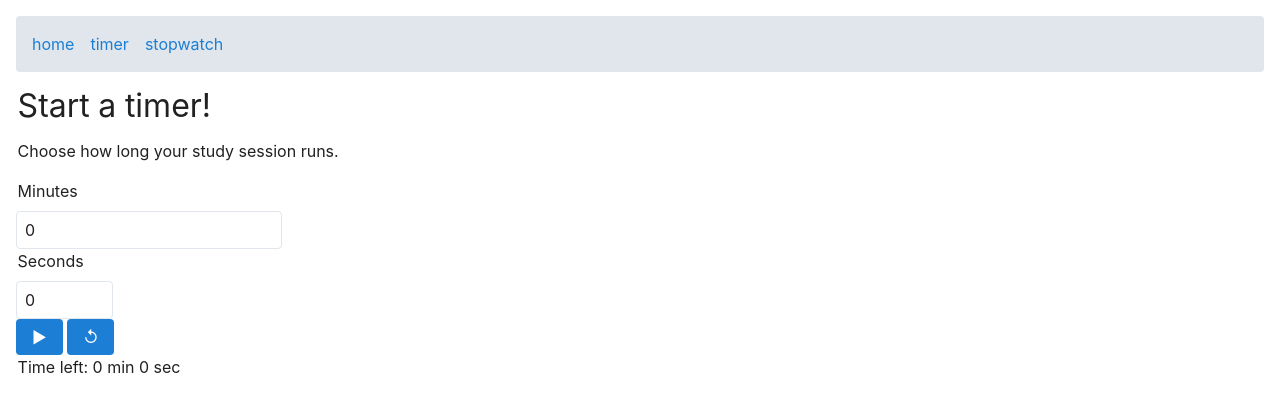
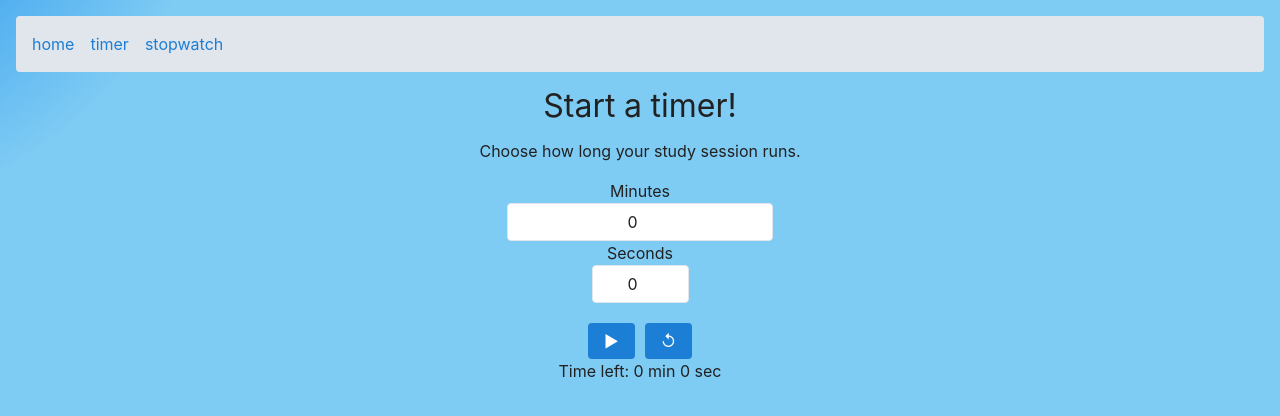
Before and after one commit to claryssayuanwie/study-clock, a SvelteKit app: page /timer in a window 1280 px wide. Shown: the top 416 px of the page. Built offline with nearby package versions, Linux system fonts and the light colour scheme.

Commit message:
added a stopwatch

```diff
--- a/src/app.html
+++ b/src/app.html
@@ -23,7 +23,7 @@
 					'Open Sans', 'Helvetica Neue', sans-serif;
 				--font-mono: ui-monospace, 'Cascadia Code', 'Source Code Pro', Menlo, Consolas,
 					'DejaVu Sans Mono', monospace;
-				background: var(--bg-1);
+				background: radial-gradient(465px at -15.1% -25%, rgb(17, 130, 193) 0%, rgb(67, 166, 238) 49%, rgb(126, 203, 244) 90.2%);
 				color: var(--fg-1);
 				font-family: var(--font);
 				line-height: 1.5;
--- a/src/routes/stopwatch/+page.svelte
+++ b/src/routes/stopwatch/+page.svelte
@@ -1,2 +1,98 @@
+<script>
+    import {onMount, onDestroy} from 'svelte';
+
+    let elapsedSeconds = 0;
+    let stopwatch;
+    let isRunning = false;
+
+    function startPauseStopwatch() {
+        if (isRunning) {
+            clearInterval(stopwatch);
+            isRunning = false;
+    } else {
+        stopwatch = setInterval(() => {
+            elapsedSeconds++;
+            }, 1000);
+            isRunning = !isRunning;
+    }
+}
+
+function resetStopwatch() {
+    clearInterval(stopwatch);
+    elapsedSeconds = 0;
+    isRunning = false;
+}
+
+onMount(() => {
+
+});
+
+onDestroy(() => {
+    clearInterval(stopwatch);
+});
+
+// format time with reactive declaration
+$: formattedTime = formattedElapsed(elapsedSeconds);
+
+// function to format time
+function formattedElapsed(seconds){
+    const hours = Math.floor(seconds / 3600);
+    const minutes = Math.floor((seconds % 3600) / 60);
+    const secs = seconds % 60;
+
+    return `${hours.toString().padStart(2, '0')}:${minutes.toString().padStart(2, '0')}:${secs.toString().padStart(2, '0')}`;
+}
+</script>
+
+
 <h1>Set a stopwatch!</h1>
 <p>Study for as long as you'd like.</p>
+<p>
+    Time elapsed: {formattedTime}
+</p>
+
+<div class="button-container">
+    <!-- Play/Pause button -->
+    <button on:click={startPauseStopwatch}>
+        {#if isRunning}
+        &#10074;&#10074;
+        {:else}
+        &#x25B6;
+        {/if}
+    </button>
+
+        <!-- Reset button -->
+        <button on:click={resetStopwatch}>
+            &#x21BA;
+        </button>
+    </div>
+
+<style>
+body {
+    text-align: center;
+}
+
+h1, p {
+    text-align: center;
+}
+
+label, input {
+    display: block;
+    margin: 0 auto;
+    text-align: center;
+}
+
+.button-container {
+    display: flex;
+    justify-content: center;
+    gap: 10px;
+    margin-top: 20px;
+}
+
+.button-container button {
+
+}
+.button-container button {
+
+}
+</style>
--- a/src/routes/timer/+page.svelte
+++ b/src/routes/timer/+page.svelte
@@ -14,10 +14,10 @@
 
     // Function to start timer
     function startPauseTimer() {
-        if (!isTimerRunning) {
-        // calculate total time in seconds
-        totalSeconds = minutesInput * 60 + secondsInput;
-        secondsRemaining = totalSeconds; // initializing remaining time = total time
+        const inputSeconds = secondsInput + minutesInput * 60; // total inputted seconds
+        if (!isTimerRunning && inputSeconds > 0) {
+        totalSeconds = inputSeconds;
+        secondsRemaining = totalSeconds; // remaining time = total time
 
        // function for timer logic
        function handleTimer() {
@@ -42,6 +42,9 @@ function resetTimer(){
     clearInterval(timer);
     isTimerRunning = false;
     secondsRemaining = 0;
+    // Reset user input = to 0
+    minutesInput = 0;
+    secondsInput = 0;
 }
 
 // lifecycle hook - runs when component is mounted
@@ -60,7 +63,30 @@ $: formattedTime = `${Math.floor(secondsRemaining / 60)} min ${secondsRemaining
 </script>
 
 <style>
+body {
+    text-align: center;
+}
 
+h1, p {
+    text-align: center;
+}
+
+label, input {
+    display: block;
+    margin: 0 auto;
+    text-align: center;
+}
+
+.button-container {
+    display: flex;
+    justify-content: center;
+    gap: 10px;
+    margin-top: 20px;
+}
+
+.button-container button {
+
+}
 </style>
 
 <h1>Start a timer!</h1>
@@ -76,6 +102,7 @@ $: formattedTime = `${Math.floor(secondsRemaining / 60)} min ${secondsRemaining
     <input type="number" id = "seconds" bind:value={secondsInput} min = "0" max = "59"/>
 </div>
 
+<div class="button-container">
 <!-- Play/Pause button -->
 <button on:click={startPauseTimer}>
     {#if isTimerRunning}
@@ -89,10 +116,13 @@ $: formattedTime = `${Math.floor(secondsRemaining / 60)} min ${secondsRemaining
     <button on:click={resetTimer}>
         &#x21BA;
     </button>
-
+</div>
 
 <!-- Displaying the timer (remaining time) -->
 <div>
-    <!-- Displaying the timer (remaining time) -->
-    <p>Time left: {formattedTime}</p>
+    {#if secondsRemaining === 0 && isTimerRunning}
+        <p>Time's up! Take a break.</p>
+    {:else}
+        <p>Time left: {formattedTime}</p>
+    {/if}
 </div>
```
Also changed, not shown: src/routes/+layout.svelte (line endings or trailing spaces).
